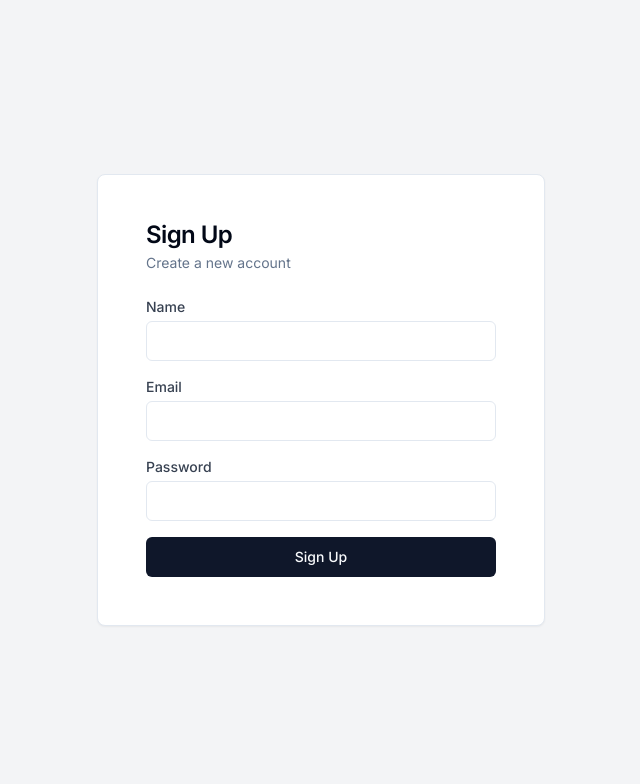
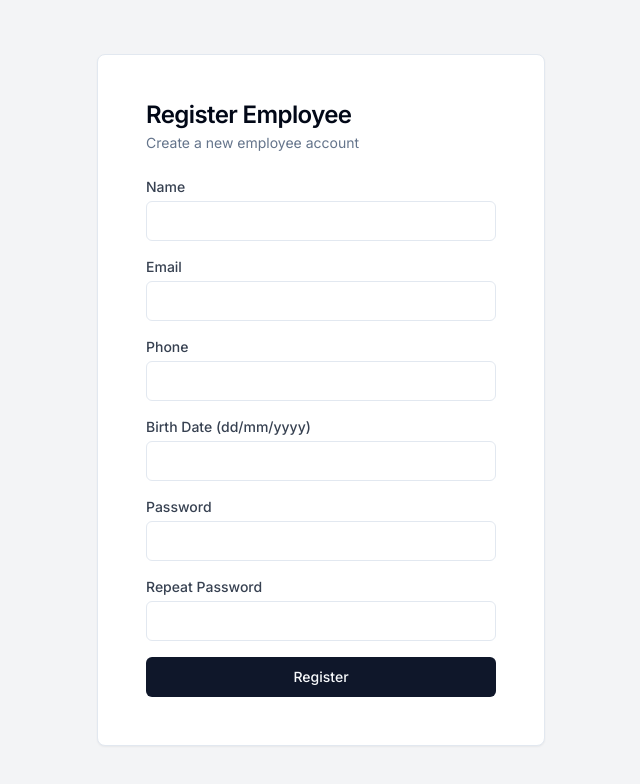
Before and after one commit to NourHabra/FUSE-Employee-Dashboard, a Next.js app: page /Dashboard/signup in a window 1280 px wide. Shown: the top 784 px of the page, without its empty margins (319-959 px from the left). Built offline with nearby package versions, Linux system fonts and the light colour scheme.

Commit message:
login and singing up new employee with loading scroll and sidebar disabling create new employees tab for employees tab

```diff
--- a/app/Dashboard/signup/page.tsx
+++ b/app/Dashboard/signup/page.tsx
@@ -1,3 +1,5 @@
+// app/Dashboard/signup/page.tsx
+
 "use client"
 
 import * as React from "react"
@@ -5,27 +7,77 @@ import { useRouter } from "next/navigation" // Import useRouter from next/naviga
 import { Card, CardHeader, CardTitle, CardDescription, CardContent } from "../../../components/ui/card"
 import { Button } from "../../../components/ui/button"
 import { Input } from "../../../components/ui/input"
-import Link from "next/link"
+import { useKeyContext } from "../../../context/KeyContext" // Import the KeyContext
+import { encryption } from "../../../lib/crypto-utils" // Import the encryption function
 
 const SignupPage = () => {
   const [name, setName] = React.useState("")
   const [email, setEmail] = React.useState("")
+  const [phone, setPhone] = React.useState("")
+  const [birth, setBirth] = React.useState("")
   const [password, setPassword] = React.useState("")
+  const [rPassword, setRPassword] = React.useState("")
   const [error, setError] = React.useState("")
+  const [loading, setLoading] = React.useState(false) // Add loading state
   const router = useRouter()
+  const { jwt, sharedKey } = useKeyContext() // Get the JWT and shared key from the context
 
-  const handleSubmit = (e: React.FormEvent) => {
+  React.useEffect(() => {
+    console.log("Shared key in SignupPage:", sharedKey); // Debug: Print the shared key
+    console.log("JWT in SignupPage:", jwt); // Debug: Print the JWT
+  }, [sharedKey, jwt]);
+
+  const handleSubmit = async (e: React.FormEvent) => {
     e.preventDefault()
-    // For simplicity, we assume any sign-up is successful
-    router.push("/Dashboard/home")
+    setLoading(true) // Set loading to true
+
+    if (password !== rPassword) {
+      setError("Passwords do not match")
+      setLoading(false)
+      return
+    }
+
+    try {
+      if (sharedKey && jwt) {
+        const employeeData = { name, email, phone, birth, password, rPassword }
+        const encryptedPayload = await encryption({ data: employeeData }, sharedKey) // Encrypt the employee data
+
+        const response = await fetch("https://fuse-backend-x7mr.onrender.com/auth/register/employee", {
+          method: "POST",
+          headers: {
+            "Content-Type": "application/json",
+            "Authorization": `Bearer ${jwt}` // Include the JWT token in the Authorization header
+          },
+          body: JSON.stringify({ jwt, payload: encryptedPayload }), // Include jwt and payload in the body
+        })
+
+        console.log("Server response status:", response.status); // Log the response status
+        const responseData = await response.json();
+        console.log("Server response data:", responseData); // Log the response data
+
+        if (response.ok) {
+          router.push("/Dashboard/home")
+        } else {
+          console.error('Error response:', responseData) // Debug: Print the error response
+          setError("Failed to register employee. Please try again.")
+        }
+      } else {
+        setError("Encryption key not established. Please try again.")
+      }
+    } catch (error) {
+      console.error('Error during employee registration:', error)
+      setError("Failed to register employee. Please try again.")
+    } finally {
+      setLoading(false) // Set loading to false
+    }
   }
 
   return (
     <div className="flex min-h-screen items-center justify-center bg-gray-100">
       <Card className="w-full max-w-md p-6">
         <CardHeader>
-          <CardTitle>Sign Up</CardTitle>
-          <CardDescription>Create a new account</CardDescription>
+          <CardTitle>Register Employee</CardTitle>
+          <CardDescription>Create a new employee account</CardDescription>
         </CardHeader>
         <CardContent>
           <form onSubmit={handleSubmit}>
@@ -52,6 +104,28 @@ const SignupPage = () => {
               />
             </div>
             <div className="mb-4">
+              <label htmlFor="phone" className="block text-sm font-medium text-gray-700">Phone</label>
+              <Input
+                id="phone"
+                type="text"
+                value={phone}
+                onChange={(e) => setPhone(e.target.value)}
+                required
+                className="mt-1 block w-full"
+              />
+            </div>
+            <div className="mb-4">
+              <label htmlFor="birth" className="block text-sm font-medium text-gray-700">Birth Date (dd/mm/yyyy)</label>
+              <Input
+                id="birth"
+                type="text"
+                value={birth}
+                onChange={(e) => setBirth(e.target.value)}
+                required
+                className="mt-1 block w-full"
+              />
+            </div>
+            <div className="mb-4">
               <label htmlFor="password" className="block text-sm font-medium text-gray-700">Password</label>
               <Input
                 id="password"
@@ -62,8 +136,28 @@ const SignupPage = () => {
                 className="mt-1 block w-full"
               />
             </div>
+            <div className="mb-4">
+              <label htmlFor="rPassword" className="block text-sm font-medium text-gray-700">Repeat Password</label>
+              <Input
+                id="rPassword"
+                type="password"
+                value={rPassword}
+                onChange={(e) => setRPassword(e.target.value)}
+                required
+                className="mt-1 block w-full"
+              />
+            </div>
             {error && <p className="text-red-500 text-sm">{error}</p>}
-            <Button type="submit" className="w-full">Sign Up</Button>
+            <Button type="submit" className="w-full" disabled={loading}>
+              {loading ? (
+                <>
+                  <span className="mr-2">Loading...</span>
+                  <div className="spinner-border animate-spin inline-block w-4 h-4 border-4 rounded-full"></div>
+                </>
+              ) : (
+                "Register"
+              )}
+            </Button>
           </form>
         </CardContent>
       </Card>
--- a/app/page.tsx
+++ b/app/page.tsx
@@ -1,7 +1,10 @@
+// app/page.tsx
+
 "use client"
 
 import * as React from "react"
 import { useRouter } from "next/navigation"
+import { jwtDecode } from "jwt-decode";
 import { Card, CardHeader, CardTitle, CardDescription, CardContent } from "../components/ui/card"
 import { Button } from "../components/ui/button"
 import { Input } from "../components/ui/input"
@@ -9,25 +12,26 @@ import { ToastProvider, Toast, ToastTitle, ToastDescription, ToastViewport, useT
 import Image from "next/image"
 import { genPublic, genShared, encryption, decryption } from "../lib/crypto-utils" // Import the TypeScript functions
 import { useKeyContext } from "../context/KeyContext" // Adjust path if needed
-
+import { Sidebar } from "../components/ui/SideBar" // Import Sidebar
 const LoginPage = () => {
   const [email, setEmail] = React.useState("")
   const [password, setPassword] = React.useState("")
   const [step, setStep] = React.useState(1)
+  const [loading, setLoading] = React.useState(false) // Add loading state
+  const [role, setRole] = React.useState<string | null>(null) // Add role state
   const router = useRouter()
   const { open, message, setOpen, showToast } = useToast()
-  const { publicKey, privateKey, serverPublicKey, sharedKey, setPublicKey, setPrivateKey, setServerPublicKey, setSharedKey } = useKeyContext()
+  const { publicKey, privateKey, serverPublicKey, sharedKey, jwt, setPublicKey, setPrivateKey, setServerPublicKey, setSharedKey, setJwt } = useKeyContext()
 
   const handleEmailSubmit = async (e: React.FormEvent) => {
-    e.preventDefault();
+    e.preventDefault()
+    setLoading(true) // Set loading to true
     try {
       const clientPublicKey = await genPublic(); // Generate public key
 
-      // Print the generated public key
       console.log("Client public key:", clientPublicKey);
 
-      // Send public key and email to server for key exchange
-      const response = await fetch("https://fuse-backend-x7mr.onrender.com/key/generate", {
+      const response = await fetch("https://fuse-backend-x7mr.onrender.com/key/dashboard/generate", {
         method: "POST",
         headers: {
           "Content-Type": "application/json",
@@ -35,62 +39,70 @@ const LoginPage = () => {
         body: JSON.stringify({ email, clientPublicKey }),
       });
 
-      // Print the sent email and public key
       console.log("Sent email:", email);
 
-      // Check if the server response is valid
       if (!response.ok) {
         throw new Error(`Server responded with status ${response.status}`);
       }
 
       const data = await response.json();
 
-      // Print the server public key
       console.log("Server public key:", data.serverPublicKey);
 
-      // Check if the server response contains the expected properties
       if (!data.serverPublicKey) {
         throw new Error("Invalid server response");
       }
 
       const { serverPublicKey } = data;
 
-      // Save server public key in context
       setServerPublicKey(serverPublicKey);
 
-      // Derive shared key using server public key
       const derivedSharedKey = await genShared(serverPublicKey);
       setSharedKey(derivedSharedKey);
-
-      // Print the shared key
-      console.log("Shared key:", derivedSharedKey);
+      console.log("Shared key set:", derivedSharedKey); // Debug: Confirm shared key is set
 
       setStep(2); // Move to the next step
     } catch (error) {
       console.error('Error during key exchange:', error);
       showToast("Error", "Failed to exchange keys. Please try again.", "destructive");
+    } finally {
+      setLoading(false) // Set loading to false
     }
   }
 
   const handlePasswordSubmit = async (e: React.FormEvent) => {
-    e.preventDefault();
+    e.preventDefault()
+    setLoading(true) // Set loading to true
     try {
-      console.log("Shared key before encryption:", sharedKey); // Debug: Print shared key before using it
       if (sharedKey) {
         const encryptedPayload = await encryption({ data: { email, password } }, sharedKey); // Encrypt the email and password
-        const response = await fetch("https://fuse-backend-x7mr.onrender.com/auth/login", {
+        console.log("Encrypted Payload:", encryptedPayload); // Debug: Print the encrypted payload
+
+        const response = await fetch("https://fuse-backend-x7mr.onrender.com/auth/dashboard/login", {
           method: "POST",
           headers: {
             "Content-Type": "application/json",
           },
-          body: JSON.stringify({ email,payload: encryptedPayload }),
+          body: JSON.stringify({ email, payload: encryptedPayload }),
         });
 
         if (response.ok) {
           const decryptedData = await decryption(await response.json(), sharedKey); // Decrypt the server response
           // Handle the decrypted data as needed
+          const parsedData = JSON.parse(decryptedData); // Parse the decrypted data
+          const { jwt } = parsedData; // Extract JWT token
+          console.log("Extracted JWT:", jwt); // Debug: Print the extracted JWT
+          setJwt(jwt); // Save JWT token in context
+          console.log("JWT set in context:", jwt); // Debug: Confirm JWT is set in context
+
+          // Decode the JWT to extract the role
+          const decodedToken: { role: string } = jwtDecode(jwt);
+          setRole(decodedToken.role); // Set the role in state
+
           router.push("/Dashboard/home");
         } else {
+          const errorData = await response.json();
+          console.error('Error response:', errorData); // Debug: Print the error response
           showToast("Invalid credentials", "Please check your email and password and try again.", "destructive");
         }
       } else {
@@ -99,6 +111,8 @@ const LoginPage = () => {
     } catch (error) {
       console.error('Error during login:', error);
       showToast("Error", "Failed to login. Please try again.", "destructive");
+    } finally {
+      setLoading(false) // Set loading to false
     }
   }
 
@@ -136,8 +150,15 @@ const LoginPage = () => {
                     className="w-full"
                   />
                 </div>
-                <Button type="submit" className="w-full">
-                  Next
+                <Button type="submit" className="w-full" disabled={loading}>
+                  {loading ? (
+                    <>
+                      <span className="mr-2">Loading...</span>
+                      <div className="spinner-border animate-spin inline-block w-4 h-4 border-4 rounded-full"></div>
+                    </>
+                  ) : (
+                    "Next"
+                  )}
                 </Button>
               </form>
             ) : (
@@ -151,8 +172,15 @@ const LoginPage = () => {
                     className="w-full"
                   />
                 </div>
-                <Button type="submit" className="w-full">
-                  Login
+                <Button type="submit" className="w-full" disabled={loading}>
+                  {loading ? (
+                    <>
+                      <span className="mr-2">Loading...</span>
+                      <div className="spinner-border animate-spin inline-block w-4 h-4 border-4 rounded-full"></div>
+                    </>
+                  ) : (
+                    "Login"
+                  )}
                 </Button>
               </form>
             )}
@@ -164,6 +192,13 @@ const LoginPage = () => {
           <ToastDescription>{message.description}</ToastDescription>
         </Toast>
       </div>
+      {jwt && (
+        <div className="mt-4 p-4 bg-white shadow-md rounded-md">
+          <h2 className="text-lg font-bold">JWT Token:</h2>
+          <pre className="break-words">{jwt}</pre>
+        </div>
+      )}
+      {role && <Sidebar role={role} />} {/* Pass the role to the Sidebar */}
     </ToastProvider>
   )
 }
--- a/components/ui/SideBar.tsx
+++ b/components/ui/SideBar.tsx
@@ -5,6 +5,7 @@ import { Button } from "../../components/ui/button"; // Import the Button compon
 
 interface SidebarProps {
   className?: string;
+  role?: string; // Add role prop
 }
 
 interface SidebarItemProps {
@@ -13,7 +14,7 @@ interface SidebarItemProps {
   href: string;
 }
 
-export const Sidebar: React.FC<SidebarProps> = ({ className }) => {
+export const Sidebar: React.FC<SidebarProps> = ({ className, role }) => {
   return (
     <div className={cn("w-64 bg-black text-white shadow-md h-screen overflow-hidden fixed top-0 left-0", className)}>
       <div className="p-4">
@@ -30,7 +31,7 @@ export const Sidebar: React.FC<SidebarProps> = ({ className }) => {
         <SidebarItem href="/Dashboard/pending-invoices">Pending Invoices</SidebarItem>
         <SidebarItem href="/Dashboard/total-transactions">Total Transactions</SidebarItem>
         <SidebarItem href="/Dashboard/physical-card-status">Card Issuing Status</SidebarItem>
-        <SidebarItem href="/Dashboard/signup">New Dashboard Employee</SidebarItem>
+        {role === "admin" && <SidebarItem href="/Dashboard/signup">New Dashboard Employee</SidebarItem>} {/* Conditionally render */}
       </div>
     </div>
   );
--- a/context/KeyContext.tsx
+++ b/context/KeyContext.tsx
@@ -1,3 +1,5 @@
+// context/KeyContext.tsx
+
 "use client"
 
 import { createContext, useContext, useState, ReactNode } from 'react';
@@ -7,10 +9,12 @@ interface KeyContextType {
   privateKey: string | null;
   serverPublicKey: string | null;
   sharedKey: string | null;
+  jwt: string | null; // Add JWT token state
   setPublicKey: (key: string | null) => void;
   setPrivateKey: (key: string | null) => void;
   setServerPublicKey: (key: string | null) => void;
   setSharedKey: (key: string | null) => void;
+  setJwt: (token: string | null) => void; // Add setter for JWT token
 }
 
 const KeyContext = createContext<KeyContextType>({
@@ -18,10 +22,12 @@ const KeyContext = createContext<KeyContextType>({
   privateKey: null,
   serverPublicKey: null,
   sharedKey: null,
+  jwt: null, // Initialize JWT token state
   setPublicKey: () => {},
   setPrivateKey: () => {},
   setServerPublicKey: () => {},
   setSharedKey: () => {},
+  setJwt: () => {}, // Initialize setter for JWT token
 });
 
 export const useKeyContext = () => useContext(KeyContext);
@@ -31,10 +37,11 @@ export const KeyProvider = ({ children }: { children: ReactNode }) => {
   const [privateKey, setPrivateKey] = useState<string | null>(null);
   const [serverPublicKey, setServerPublicKey] = useState<string | null>(null);
   const [sharedKey, setSharedKey] = useState<string | null>(null);
+  const [jwt, setJwt] = useState<string | null>(null); // Add state for JWT token
 
   return (
     <KeyContext.Provider
-      value={{ publicKey, privateKey, serverPublicKey, sharedKey, setPublicKey, setPrivateKey, setServerPublicKey, setSharedKey }}
+      value={{ publicKey, privateKey, serverPublicKey, sharedKey, jwt, setPublicKey, setPrivateKey, setServerPublicKey, setSharedKey, setJwt }}
     >
       {children}
     </KeyContext.Provider>
--- a/package.json
+++ b/package.json
@@ -22,6 +22,7 @@
     "@tanstack/react-table": "^8.17.3",
     "class-variance-authority": "^0.7.0",
     "clsx": "^2.1.1",
+    "jwt-decode": "^4.0.0",
     "lucide-react": "^0.379.0",
     "next": "14.2.3",
     "react": "^18",
```
Also changed, not shown: 1 other file (tests, documents, lock files or other folders).
